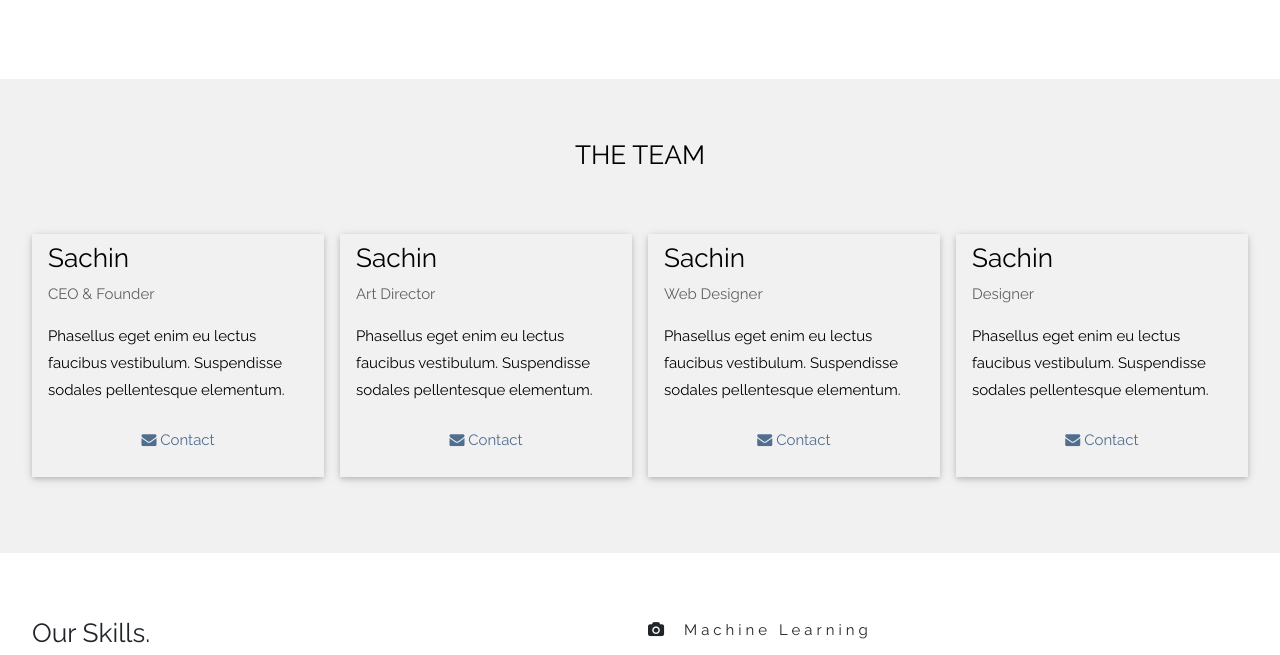
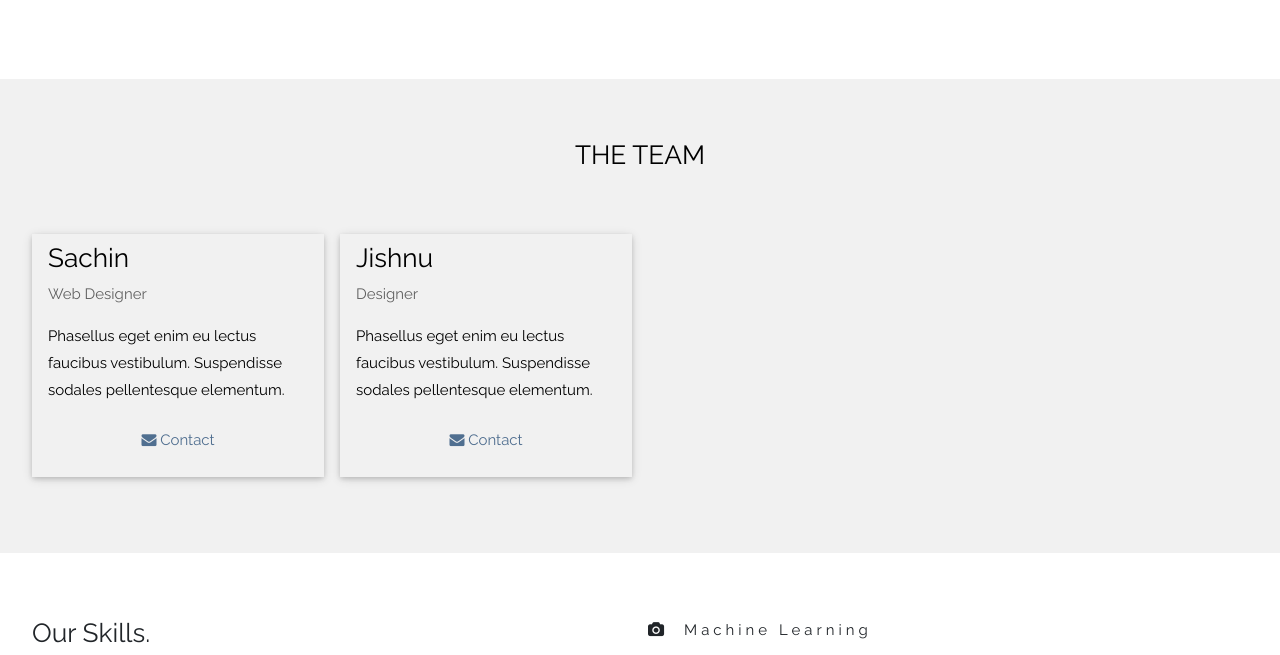
Before and after one commit to jeromejad/heart-disease, a Flask app: page / in a window 1280 px wide. Shown: the part 1200-1855 px from the top of the page. Run offline with Flask 2, Linux system fonts and the light colour scheme; some libraries are stand-ins or nearby versions.

Commit message:
Update welcome.html

```diff
--- a/templates/welcome.html
+++ b/templates/welcome.html
@@ -111,28 +111,6 @@ body, html {
   <div class="w3-row-padding w3-grayscale" style="margin-top:64px">
     <div class="w3-col l3 m6 w3-margin-bottom">
       <div class="w3-card">
-        <!-- <img src="static/team2.jpg" alt="Sachin" style="width:100%"> -->
-        <div class="w3-container pt-2">
-          <h3>Sachin</h3>
-          <p class="w3-opacity">CEO & Founder</p>
-          <p>Phasellus eget enim eu lectus faucibus vestibulum. Suspendisse sodales pellentesque elementum.</p>
-          <a href="mailto:sachin@gmail.com"><p><button  class="w3-button  w3-block"><i class="fa fa-envelope"></i> Contact </button></p></a>
-        </div>
-      </div>
-    </div>
-    <div class="w3-col l3 m6 w3-margin-bottom">
-      <div class="w3-card">
-        <!-- <img src="static/team1.jpg" alt="Sachin" style="width:100%"> -->
-        <div class="w3-container pt-2">
-          <h3>Sachin</h3>
-          <p class="w3-opacity">Art Director</p>
-          <p>Phasellus eget enim eu lectus faucibus vestibulum. Suspendisse sodales pellentesque elementum.</p>
-          <a href="mailto:sachin@gmail.com"><p><button  class="w3-button  w3-block"><i class="fa fa-envelope"></i> Contact </button></p></a>
-        </div>
-      </div>
-    </div>
-    <div class="w3-col l3 m6 w3-margin-bottom">
-      <div class="w3-card">
         <!-- <img src="static/team3.jpg" alt="Sachin" style="width:100%"> -->
         <div class="w3-container pt-2">
           <h3>Sachin</h3>
@@ -146,7 +124,7 @@ body, html {
       <div class="w3-card">
         <!-- <img src="static/team4.jpg" alt="Sachin" style="width:100%"> -->
         <div class="w3-container pt-2">
-          <h3>Sachin</h3>
+          <h3>Jishnu</h3>
           <p class="w3-opacity">Designer</p>
           <p>Phasellus eget enim eu lectus faucibus vestibulum. Suspendisse sodales pellentesque elementum.</p>
            <a href="mailto:sachin@gmail.com"><p><button  class="w3-button  w3-block"><i class="fa fa-envelope"></i> Contact </button></p></a>
```
